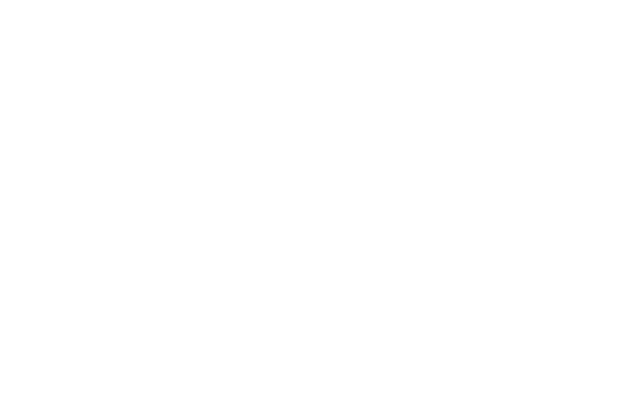
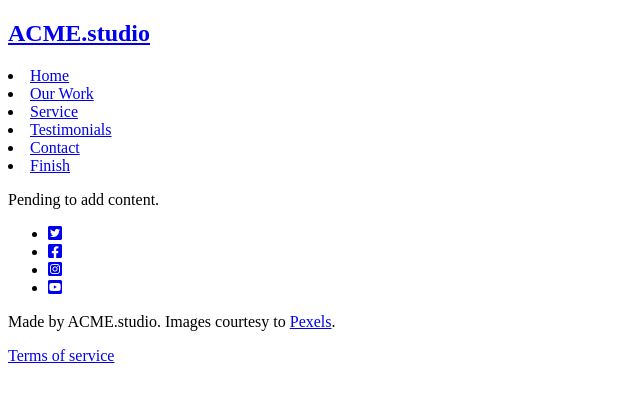
Before and after one commit to JesusLazoTapia/LandinPageEF, a plain HTML site: page public/index.html in a window 1280 px wide. Shown: the whole page, without its empty margins (0-640 px from the left). Drawn offline with nearby package versions, Linux system fonts and the light colour scheme; a web font is replaced by a local one.

Commit message:
feat(reuse): Added reusable header and footer.

```diff
--- a/public/_footer.html
+++ b/public/_footer.html
@@ -0,0 +1,13 @@
+<footer>
+
+    <ul>
+        <li><a role="link" href="#"><i class="fa-brands fa-twitter-square"></i></a></li>
+        <li><a role="link" href="#"><i class="fa-brands fa-facebook-square"></i></a></li>
+        <li><a role="link" href="#"><i class="fa-brands fa-instagram-square"></i></a></li>
+        <li><a role="link" href="#"><i class="fa-brands fa-youtube-square"></i></a></li>
+    </ul>
+
+    <p>Made by ACME.studio. Images courtesy to <a role="link" href="https://pexels.com" target="_blank">Pexels</a>.</p>
+    <p><a href="tos.html">Terms of service</a></p>
+
+</footer>
--- a/public/_header.html
+++ b/public/_header.html
@@ -0,0 +1,14 @@
+
+<header>
+
+    <h2><a href="index.html">ACME.studio</a></h2>
+    <nav>
+        <li><a href="index.html">Home</a></li>
+        <li><a href="index.html">Our Work</a></li>
+        <li><a href="index.html">Service</a></li>
+        <li><a href="index.html">Testimonials</a></li>
+        <li><a href="index.html">Contact</a></li>
+        <li><a href="index.html">Finish</a></li>
+    </nav>
+
+</header>
--- a/public/assets/scripts/main.js
+++ b/public/assets/scripts/main.js
@@ -0,0 +1,10 @@
+
+$.get("_header.html",contentToInject => {
+
+    $("#header-placeholder").replaceWith(contentToInject);
+});
+
+$.get("_footer.html",contentToInject => {
+
+    $("#footer-placeholder").replaceWith(contentToInject);
+});
--- a/public/assets/styles/styles.css
+++ b/public/assets/styles/styles.css
@@ -0,0 +1,4 @@
+
+@import url('https://fonts.googleapis.com/css2? family=Open+Sans&family=Arenas movedizas&display=swap');
+
+@import url('https://cdnjs.cloudflare.com/ajax/libs/font-awesome/6.1.1/css/all.min.css');
--- a/public/index.html
+++ b/public/index.html
@@ -2,9 +2,28 @@
 <html lang="en">
 <head>
     <meta charset="UTF-8">
-    <title>Title</title>
+
+    <meta name= "viewport" content="width=device-width, initial-state=1">
+
+    <meta name="description" content="ACME.studio official Landing Page Site">
+    <meta name="Keywords" content="UX, Strategy, Digital Transformation, Apps, Consulting, Software Development">
+    <meta name="author" content="ACME.studio Development Team">
+
+    <link rel="stylesheet" href="assets/styles/styles.css">
+
+
+    <title>ACME.studio</title>
 </head>
 <body>
 
+    <div id="header-placeholder"></div>
+    <main>
+        <p>Pending to add content.</p>
+    </main>
+    <div id="footer-placeholder"></div>
+    <script src="https://code.jquery.com/jquery-3.6.0.min.js" integrity="sha256-/xUj+3OJU5yExlq6GSYGSHk7tPXikynS7ogEvDej/m4=" crossorigin="anonymous"></script>
+    <script src="assets/scripts/main.js" type="text/javascript"></script>
+
+
 </body>
 </html>
```
